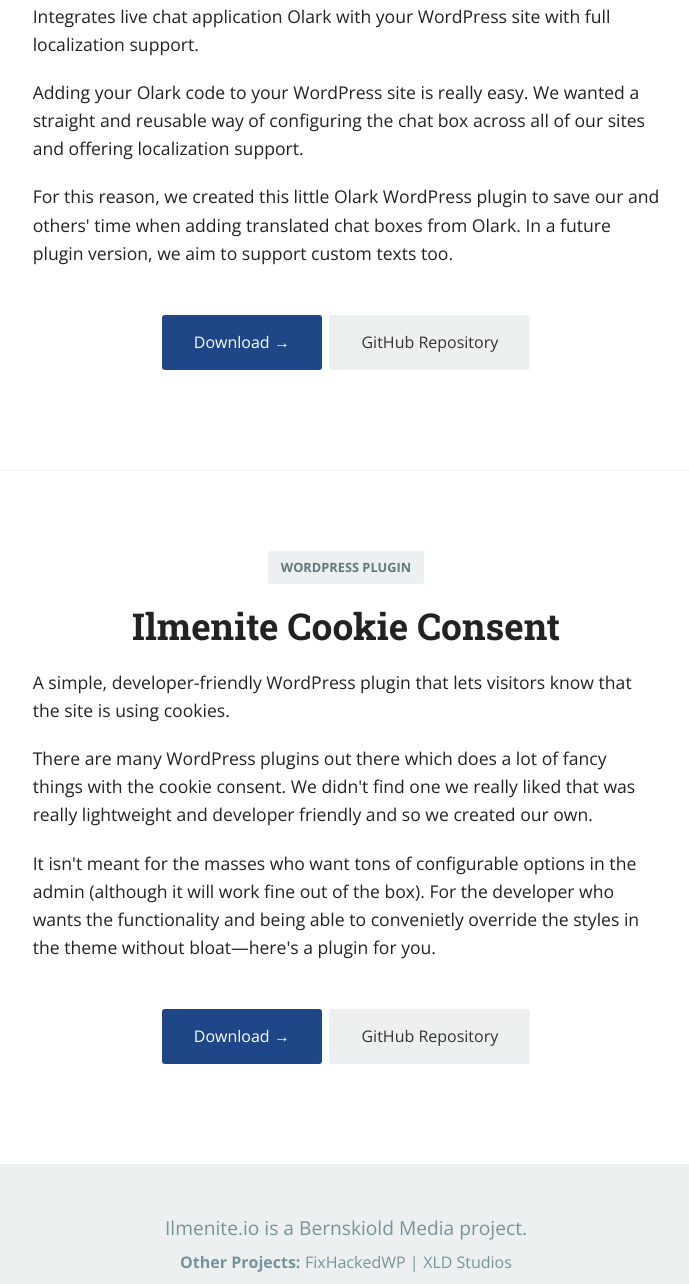
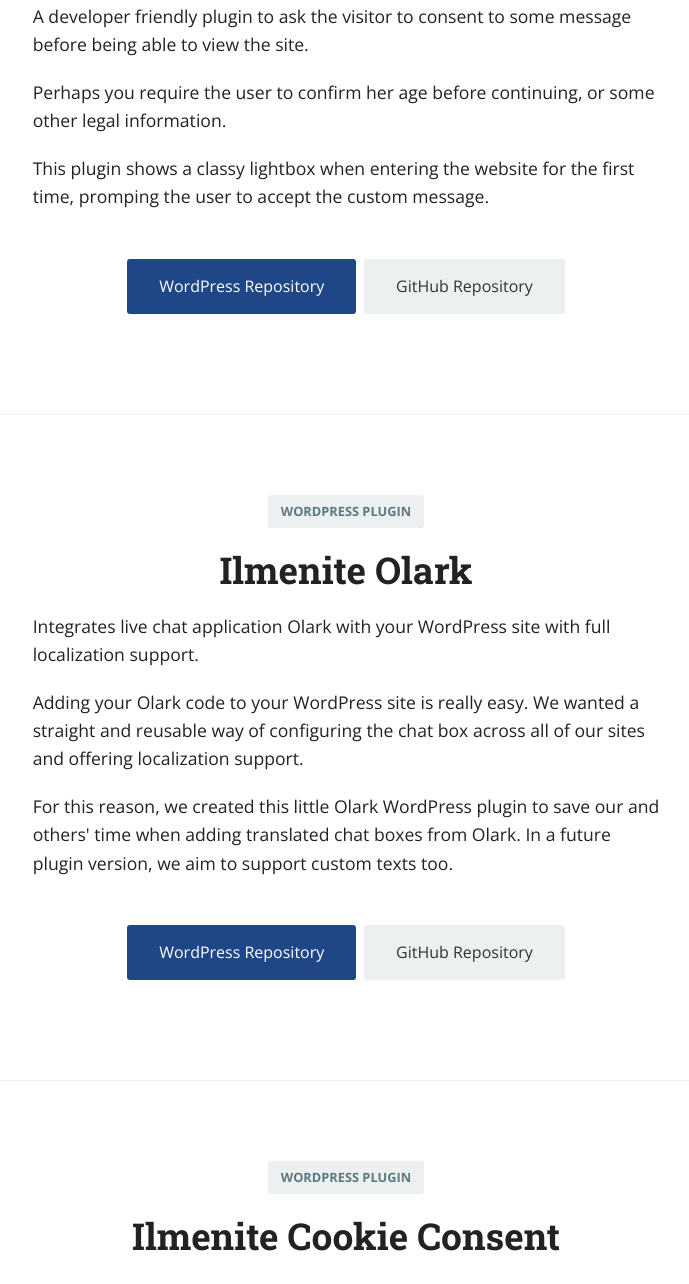
Before and after one commit to bernskioldmedia/ilmenite-website, a website: page index.html in a window 1280 px wide. Shown: the part 711-1995 px from the top of the page, without its empty margins (294-983 px from the left). Drawn offline with nearby package versions, Linux system fonts and the light colour scheme.

Commit message:
Add visitor consent plugin

```diff
--- a/index.html
+++ b/index.html
@@ -26,12 +26,30 @@
 				<ul class="collection-item-tags">
 					<li>WordPress Plugin</li>
 				</ul>
+				<h2 class="collection-item-title">Ilmenite Visitor Consent</h2>
+				<p>A developer friendly plugin to ask the visitor to consent to some message before being able to view the site.</p>
+				<p>Perhaps you require the user to confirm her age before continuing, or some other legal information.</p>
+				<p>This plugin shows a classy lightbox when entering the website for the first time, promping the user to accept the custom message.</p>
+				<ul class="collection-item-actions">
+					<li><a href="#" class="button radius">WordPress Repository</a></li>
+					<li><a href="https://github.com/bernskioldmedia/Ilmenite-Visitor-Consent" class="button radius secondary">GitHub Repository</a></li>
+				</ul>
+			</div>
+		</div>
+	</section>
+
+	<section class="collection-item">
+		<div class="row">
+			<div class="small-24 small-centered medium-16 large-16 columns">
+				<ul class="collection-item-tags">
+					<li>WordPress Plugin</li>
+				</ul>
 				<h2 class="collection-item-title">Ilmenite Olark</h2>
 				<p>Integrates live chat application Olark with your WordPress site with full localization support.</p>
 				<p>Adding your Olark code to your WordPress site is really easy. We wanted a straight and reusable way of configuring the chat box across all of our sites and offering localization support.</p>
 				<p>For this reason, we created this little Olark WordPress plugin to save our and others' time when adding translated chat boxes from Olark. In a future plugin version, we aim to support custom texts too.</p>
 				<ul class="collection-item-actions">
-					<li><a href="https://github.com/bernskioldmedia/ilmenite-olark" class="button radius">Download &rarr;</a></li>
+					<li><a href="https://wordpress.org/plugins/ilmenite-olark/" class="button radius">WordPress Repository</a></li>
 					<li><a href="https://github.com/bernskioldmedia/ilmenite-olark" class="button radius secondary">GitHub Repository</a></li>
 				</ul>
 			</div>
@@ -49,7 +67,7 @@
 				<p>There are many WordPress plugins out there which does a lot of fancy things with the cookie consent. We didn't find one we really liked that was really lightweight and developer friendly and so we created our own.</p>
 				<p>It isn't meant for the masses who want tons of configurable options in the admin (although it will work fine out of the box). For the developer who wants the functionality and being able to convenietly override the styles in the theme without bloat—here's a plugin for you.</p>
 				<ul class="collection-item-actions">
-					<li><a href="https://github.com/bernskioldmedia/Ilmenite-Cookie-Consent/archive/master.zip" class="button radius">Download &rarr;</a></li>
+					<li><a href="https://wordpress.org/plugins/ilmenite-cookie-consent/" class="button radius">WordPress Repository</a></li>
 					<li><a href="https://github.com/bernskioldmedia/Ilmenite-Cookie-Consent" class="button radius secondary">GitHub Repository</a></li>
 				</ul>
 			</div>
```
